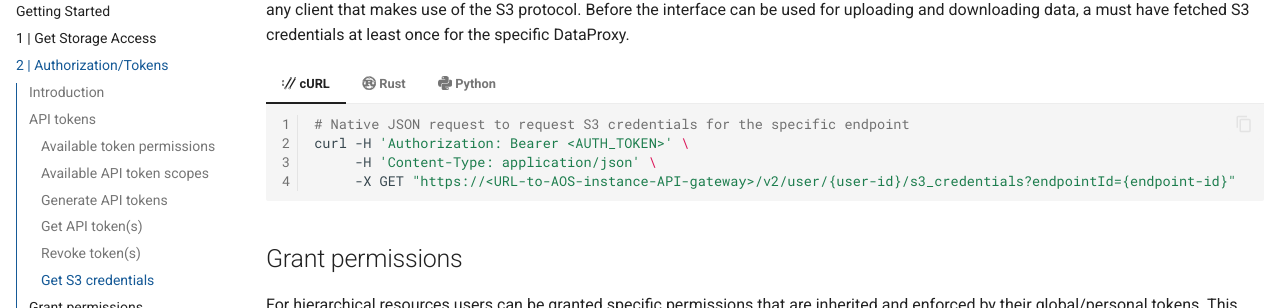
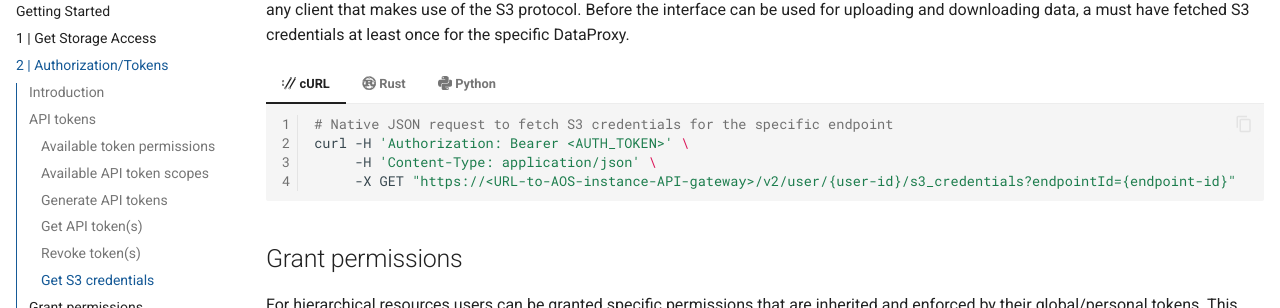
Before and after one commit to ArunaStorage/documentation, an MkDocs documentation site: the page built from docs/get_started/basic_usage/02_How-To-Auth-Tokens.md, in a window 1280 px wide and 900 px high, scrolled down 3541 px. Shown: the part 145-453 px from the top of the window. Built offline with MkDocs 1.6.1 and Material for MkDocs 9.7.7, drawn with Linux system fonts in a browser that asks for light colours; comment, search, counter and statistics services are not loaded; the version menu is left out.

Commit message:
docs: Fix code example comments

````diff
--- a/docs/get_started/basic_usage/02_How-To-Auth-Tokens.md
+++ b/docs/get_started/basic_usage/02_How-To-Auth-Tokens.md
@@ -419,7 +419,7 @@
 === ":simple-curl: cURL"
 
     ```bash linenums="1"
-    # Native JSON request to request S3 credentials for the specific endpoint
+    # Native JSON request to fetch S3 credentials for the specific endpoint
     curl -H 'Authorization: Bearer <AUTH_TOKEN>' \
          -H 'Content-Type: application/json' \
          -X GET "https://<URL-to-AOS-instance-API-gateway>/v2/user/{user-id}/s3_credentials?endpointId={endpoint-id}"
@@ -447,7 +447,7 @@
 === ":simple-python: Python"
 
     ```python linenums="1"
-    # Create tonic/ArunaAPI request to revoke the specific API token
+    # Create tonic/ArunaAPI request to fetch S3 credentials for the specific endpoint
     request = GetS3CredentialsUserRequest(
         user_id="<user-id>",
         endpoint_id="<endpoint-id>"
````
